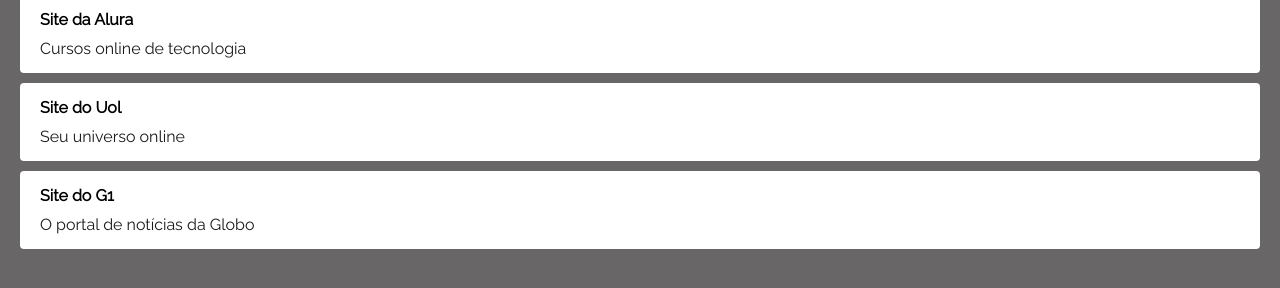
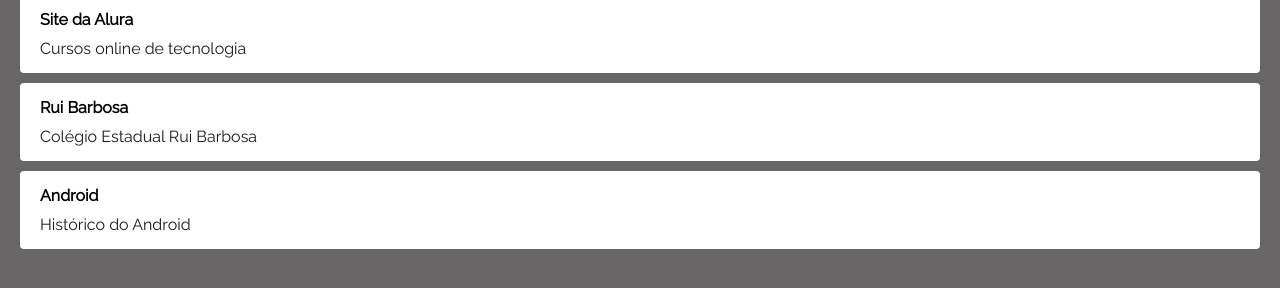
Before and after one commit to carladutra/linktree, a plain HTML site: page index.html in a window 1280 px wide. Shown: the part 248-536 px from the top of the page. Drawn offline with Linux system fonts and the light colour scheme.

Commit message:
Algumas alterações

```diff
--- a/index.html
+++ b/index.html
@@ -43,11 +43,11 @@
         </li>
 
         <li>
-            <a href="https://www.uol.com.br" target="_blank"><strong>Site do Uol</strong>  <span>Seu universo online</span></a>
+            <a href="https://carladutra.github.io/projetoRuiBarbosa/" target="_blank"><strong>Rui Barbosa</strong>  <span>Colégio Estadual Rui Barbosa</span></a>
         </li>
 
         <li>
-            <a href="https://g1.globo.com/" target="_blank"><strong>Site do G1</strong><span>O portal de notícias da Globo</span></a>
+            <a href="https://carladutra.github.io/projeto-android/" target="_blank"><strong>Android</strong><span>Histórico do Android</span></a>
         </li>
     </ul>
 </body>
```
